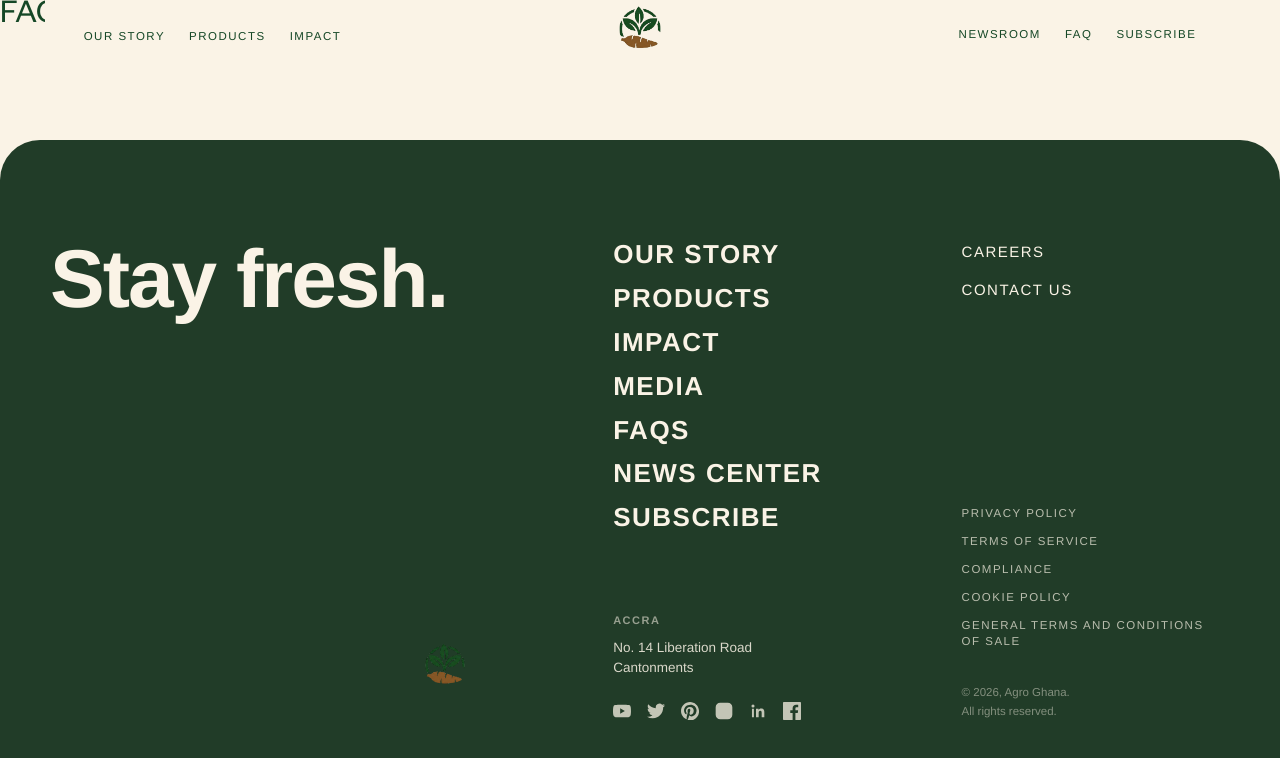
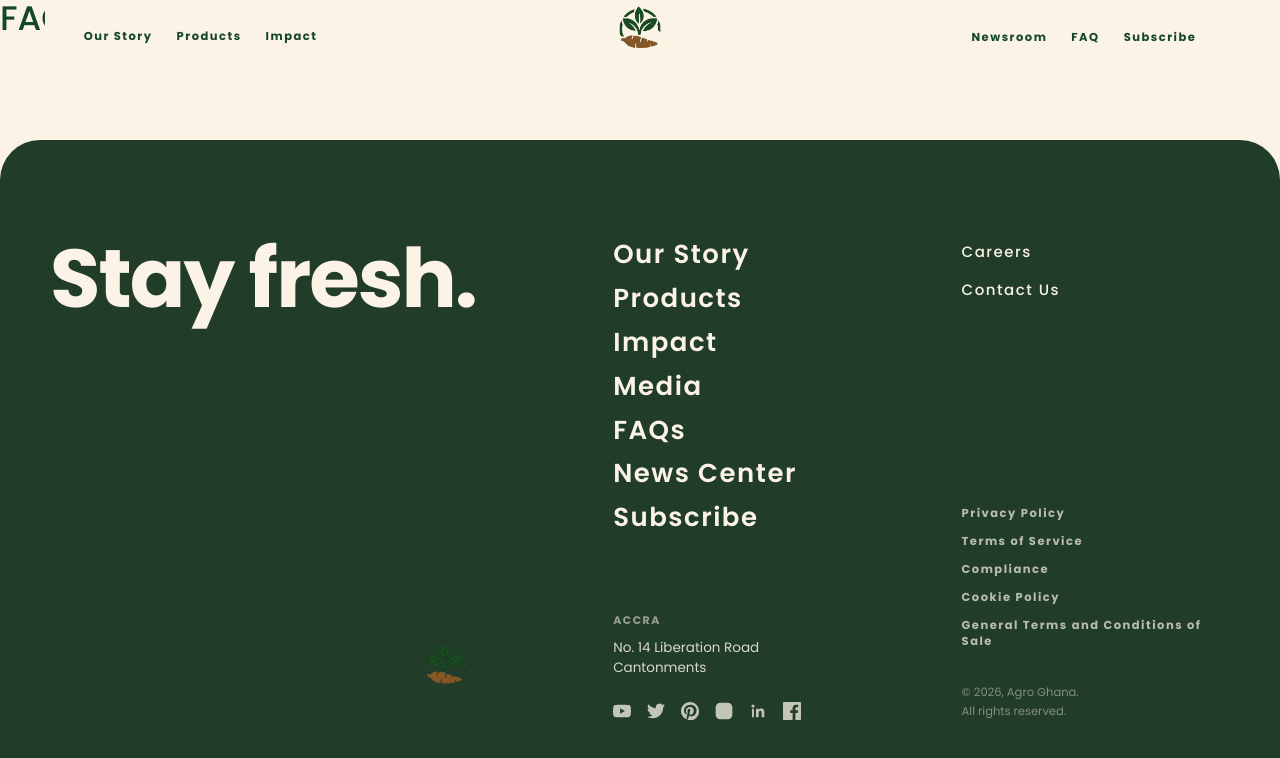
Before and after one commit to Bennymens/Cross-world-investment-limited, a React (Vite) app: page /faq in a window 1280 px wide. Shown: the top 758 px of the page. Built offline with nearby package versions, Linux system fonts and the light colour scheme.

Commit message:
new edits

```diff
--- a/index.html
+++ b/index.html
@@ -4,6 +4,10 @@
     <meta charset="UTF-8" />
     <link rel="icon" type="image/svg+xml" href="/favicon.svg" />
     <meta name="viewport" content="width=device-width, initial-scale=1.0" />
+    <link
+      href="https://fonts.googleapis.com/css2?family=Poppins:wght@300;400;500;600;700;800&display=swap"
+      rel="stylesheet"
+    />
     <title>agro-processing</title>
   </head>
   <body>
--- a/src/components/Footer.css
+++ b/src/components/Footer.css
@@ -15,7 +15,7 @@
   display: flex;
   justify-content: center;
   box-sizing: border-box;
-  font-family: "Helvetica Neue", Helvetica, Arial, sans-serif;
+  font-family: var(--sans);
 }
 
 .the-footer * {
--- a/src/components/Navbar.css
+++ b/src/components/Navbar.css
@@ -67,13 +67,13 @@
   text-decoration: none;
   color: inherit;
   font-size: 11.5px;
-  font-weight: 500;
+  font-weight: 700;
   margin-right: 24px;
   position: relative;
   display: inline-block;
-  text-transform: uppercase;
+  text-transform: none;
   letter-spacing: 1.5px;
-  font-family: "Helvetica Neue", Helvetica, Arial, sans-serif;
+  font-family: var(--sans);
 }
 
 .left .link-main:last-child {
@@ -192,13 +192,13 @@
 
 .mobile-nav a {
   font-size: 28px;
-  font-weight: 500;
+  font-weight: 700;
   color: rgb(21, 71, 38);
-  text-transform: uppercase;
+  text-transform: none;
   letter-spacing: 2px;
   transition: opacity 0.2s;
   text-decoration: none;
-  font-family: "Helvetica Neue", Helvetica, Arial, sans-serif;
+  font-family: var(--sans);
 }
 
 .mobile-nav a:hover {
--- a/src/index.css
+++ b/src/index.css
@@ -12,8 +12,8 @@
   --max-w: 1200px;
   --nav-height: 7rem;
   --sans:
-    "FoundersGrotesk", "Inter", system-ui, -apple-system, "Segoe UI", Roboto,
-    "Helvetica Neue", Arial, sans-serif;
+    "Poppins", "FoundersGrotesk", "Inter", system-ui, -apple-system, "Segoe UI",
+    Roboto, "Helvetica Neue", Arial, sans-serif;
 }
 
 @font-face {
```
